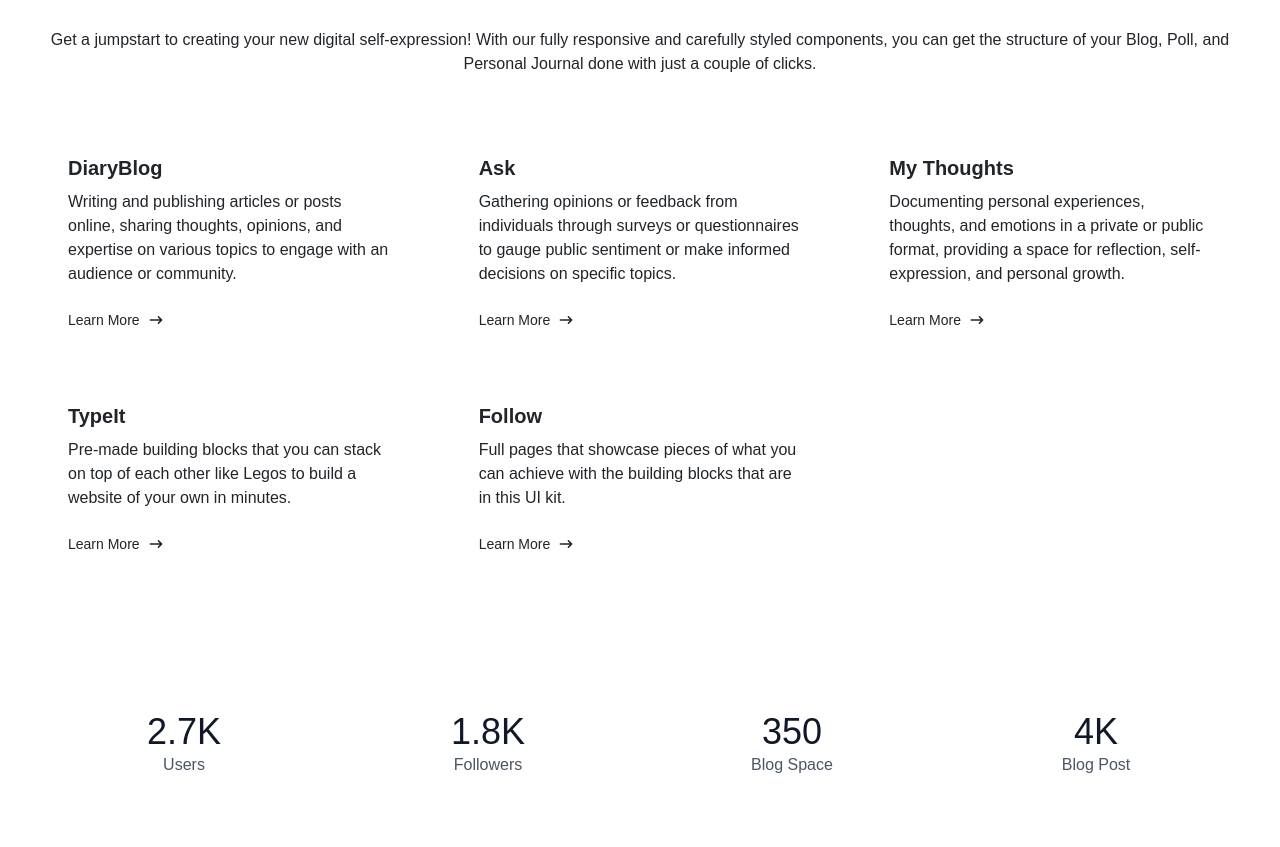
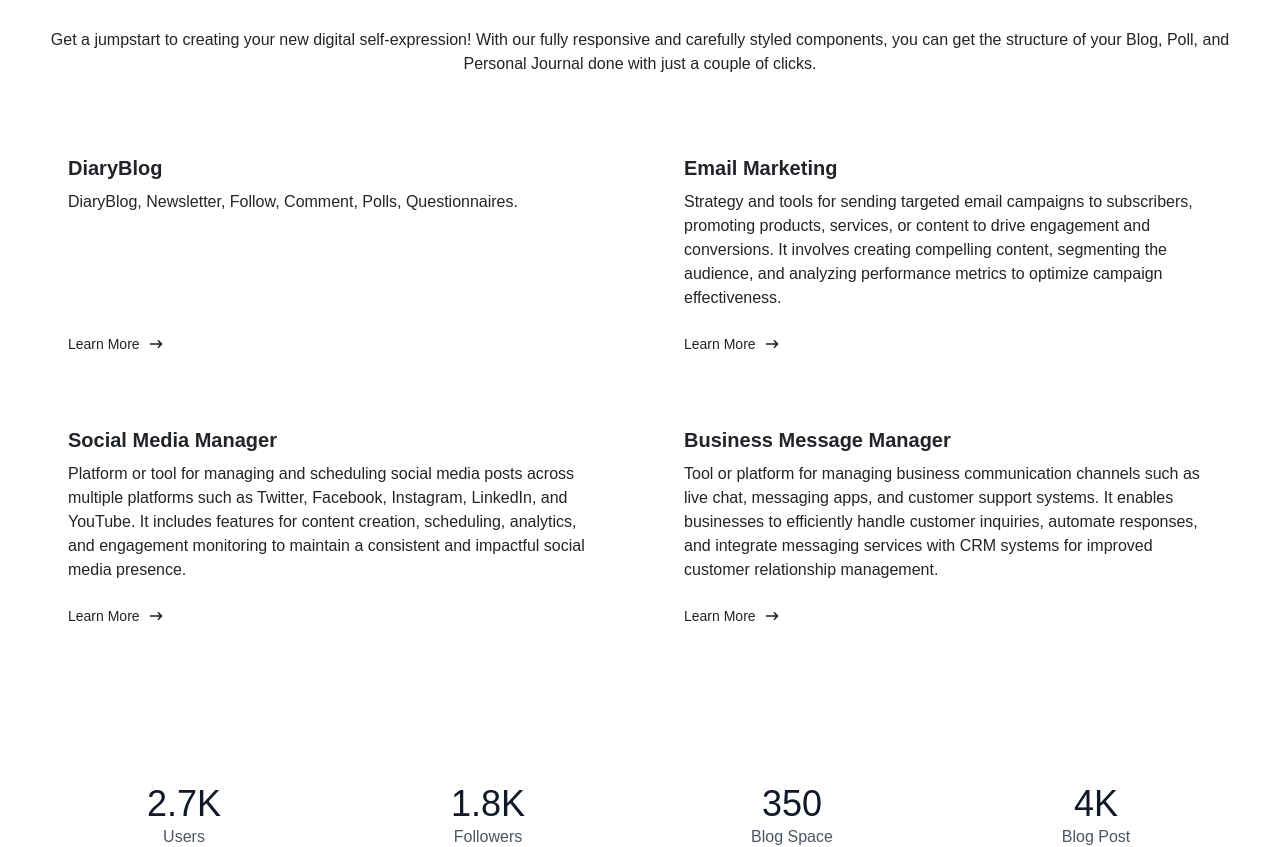
Before and after one commit to HackerNewsIndia/Universal, a React (Create React App) app: page / in a window 1280 px wide. Shown: the part 620-1467 px from the top of the page. Built offline with nearby package versions, Linux system fonts and the light colour scheme.

Commit message:
Update Home.js

```diff
--- a/src/components/Home.js
+++ b/src/components/Home.js
@@ -32,9 +32,10 @@ const Home = () => {
   const chunkedProducts = chunkArray([...products], chunkSize);
 
   return (
+   <>
 
 
-    <div className="home_div">
+  <div className="home_div">
       <section className="dark:bg-gray-800 dark:text-gray-100">
         <div className="container flex flex-col mx-auto lg:flex-row">
           <div
@@ -73,12 +74,14 @@ const Home = () => {
             Get a jumpstart to creating your new digital self-expression! With our fully responsive and carefully styled components, you can get the structure of your Blog, Poll, and Personal Journal done with just a couple of clicks.
           </p>
         </div>
-    <div className="container grid justify-center gap-4 mx-auto lg:grid-cols-2 xl:grid-cols-3">
+    <div className="container grid justify-center gap-4 mx-auto lg:grid-cols-2 xl:grid-cols-2">
   {/* Similar structure for the other div elements */}
   <div className="flex flex-col px-8 py-6">
     <h2 className="mb-2 text-lg font-semibold sm:text-xl title-font dark:text-gray-100">DiaryBlog</h2>
-    <p className="flex-1 mb-4 text-base leadi dark:text-gray-400">Writing and publishing articles or posts online, sharing thoughts, opinions, and expertise on various topics to engage with an audience or community.</p>
-    <Link to="/product" className="inline-flex items-center space-x-2 text-sm dark:text-violet-400">
+    <p className="flex-1 mb-4 text-base leadi dark:text-gray-400">DiaryBlog, Newsletter, Follow, Comment, Polls, Questionnaires.</p>
+
+
+    <Link to="/textpage"  className="inline-flex items-center space-x-2 text-sm dark:text-violet-400">
       <span>Learn More</span>
       <svg xmlns="http://www.w3.org/2000/svg" viewBox="0 0 20 20" fill="currentColor" className="w-4 h-4">
         <path fillRule="evenodd" d="M12.293 5.293a1 1 0 011.414 0l4 4a1 1 0 010 1.414l-4 4a1 1 0 01-1.414-1.414L14.586 11H3a1 1 0 110-2h11.586l-2.293-2.293a1 1 0 010-1.414z" clipRule="evenodd"></path>
@@ -92,8 +95,8 @@ const Home = () => {
 
 
     <div class="flex flex-col px-8 py-6 lg:border-none xl:border-solid">
-			<h2 class="mb-2 text-lg font-semibold sm:text-xl title-font dark:text-gray-100">Ask</h2>
-			<p class="flex-1 mb-4 text-base leadi dark:text-gray-400">Gathering opinions or feedback from individuals through surveys or questionnaires to gauge public sentiment or make informed decisions on specific topics.</p>
+			<h2 class="mb-2 text-lg font-semibold sm:text-xl title-font dark:text-gray-100">Email Marketing</h2>
+			<p class="flex-1 mb-4 text-base leadi dark:text-gray-400">Strategy and tools for sending targeted email campaigns to subscribers, promoting products, services, or content to drive engagement and conversions. It involves creating compelling content, segmenting the audience, and analyzing performance metrics to optimize campaign effectiveness.</p>
 			<Link to="/product" className="inline-flex items-center space-x-2 text-sm dark:text-violet-400">
       <span>Learn More</span>
       <svg xmlns="http://www.w3.org/2000/svg" viewBox="0 0 20 20" fill="currentColor" className="w-4 h-4">
@@ -102,8 +105,8 @@ const Home = () => {
     </Link>
 		</div>
 		<div class="flex flex-col px-8 py-6">
-			<h2 class="mb-2 text-lg font-semibold sm:text-xl title-font dark:text-gray-100">My Thoughts</h2>
-			<p class="flex-1 mb-4 text-base leadi dark:text-gray-400">Documenting personal experiences, thoughts, and emotions in a private or public format, providing a space for reflection, self-expression, and personal growth.</p>
+			<h2 class="mb-2 text-lg font-semibold sm:text-xl title-font dark:text-gray-100">Social Media Manager</h2>
+			<p class="flex-1 mb-4 text-base leadi dark:text-gray-400">Platform or tool for managing and scheduling social media posts across multiple platforms such as Twitter, Facebook, Instagram, LinkedIn, and YouTube. It includes features for content creation, scheduling, analytics, and engagement monitoring to maintain a consistent and impactful social media presence.</p>
 			<Link to="/product" className="inline-flex items-center space-x-2 text-sm dark:text-violet-400">
       <span>Learn More</span>
       <svg xmlns="http://www.w3.org/2000/svg" viewBox="0 0 20 20" fill="currentColor" className="w-4 h-4">
@@ -113,8 +116,8 @@ const Home = () => {
 		</div>
 
 		<div class="flex flex-col px-8 py-6 lg:border-none xl:border-solid">
-			<h2 class="mb-2 text-lg font-semibold sm:text-xl title-font dark:text-gray-100">TypeIt</h2>
-			<p class="flex-1 mb-4 text-base leadi dark:text-gray-400">Pre-made building blocks that you can stack on top of each other like Legos to build a website of your own in minutes.</p>
+			<h2 class="mb-2 text-lg font-semibold sm:text-xl title-font dark:text-gray-100">Business Message Manager</h2>
+			<p class="flex-1 mb-4 text-base leadi dark:text-gray-400">Tool or platform for managing business communication channels such as live chat, messaging apps, and customer support systems. It enables businesses to efficiently handle customer inquiries, automate responses, and integrate messaging services with CRM systems for improved customer relationship management.</p>
 			<Link to="/product" className="inline-flex items-center space-x-2 text-sm dark:text-violet-400">
       <span>Learn More</span>
       <svg xmlns="http://www.w3.org/2000/svg" viewBox="0 0 20 20" fill="currentColor" className="w-4 h-4">
@@ -122,7 +125,7 @@ const Home = () => {
       </svg>
     </Link>
 		</div>
-		<div class="flex flex-col px-8 py-6">
+		{/* <div class="flex flex-col px-8 py-6">
 			<h2 class="mb-2 text-lg font-semibold sm:text-xl title-font dark:text-gray-100">Follow</h2>
 			<p class="flex-1 mb-4 text-base leadi dark:text-gray-400">Full pages that showcase pieces of what you can achieve with the building blocks that are in this UI kit.</p>
 			<Link to="/product" className="inline-flex items-center space-x-2 text-sm dark:text-violet-400">
@@ -131,7 +134,7 @@ const Home = () => {
         <path fillRule="evenodd" d="M12.293 5.293a1 1 0 011.414 0l4 4a1 1 0 010 1.414l-4 4a1 1 0 01-1.414-1.414L14.586 11H3a1 1 0 110-2h11.586l-2.293-2.293a1 1 0 010-1.414z" clipRule="evenodd"></path>
       </svg>
     </Link>
-		</div>
+		</div> */}
 
         </div>
       </section>
@@ -162,7 +165,7 @@ const Home = () => {
 
       <Footer/>
     </div>
-
+    </>
   );
 };
 
```
